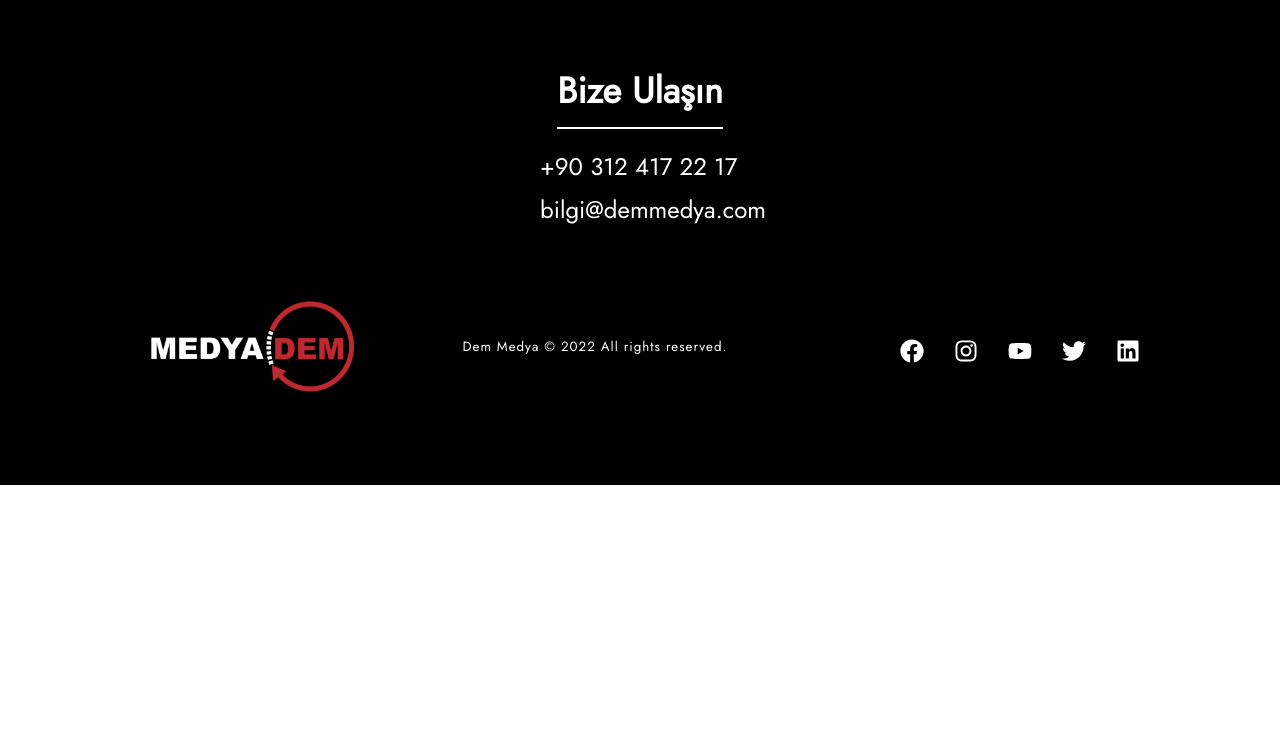
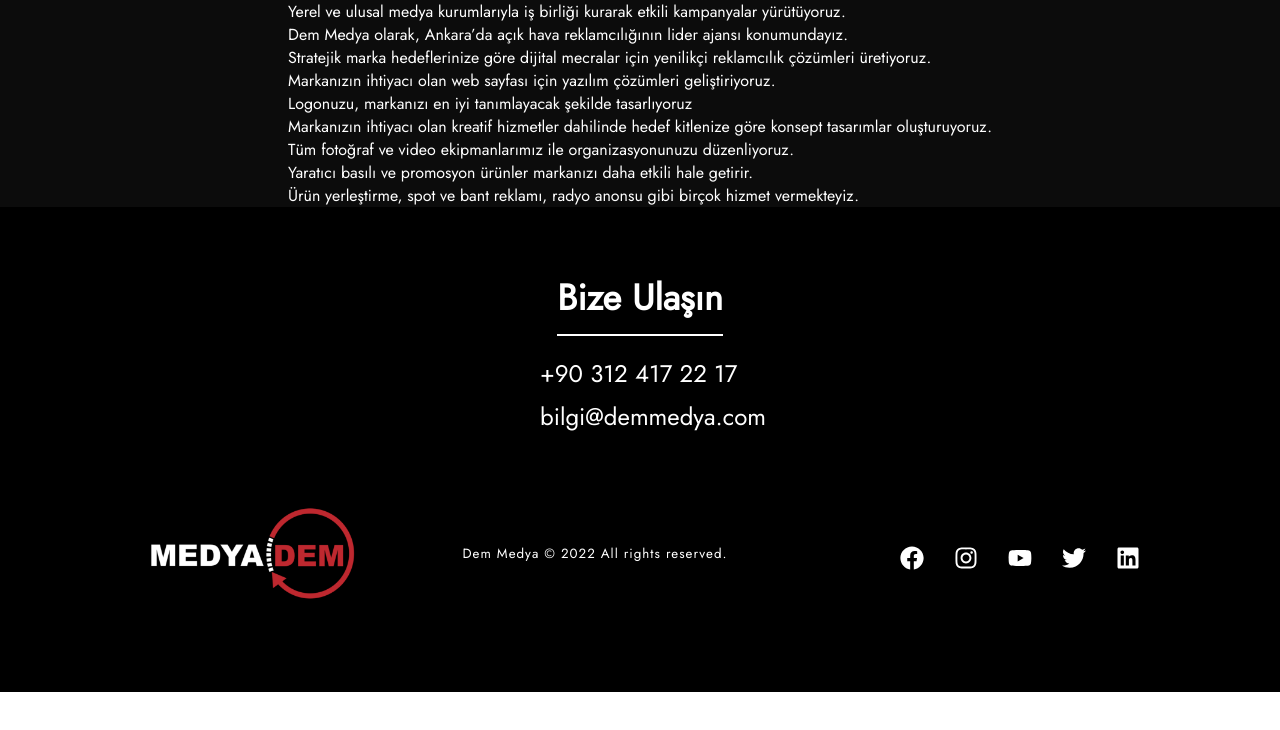
Before and after one commit to PuryaB97/medya-dem-v2, a React (Create React App) app: page /detail/1 in a window 1280 px wide. Shown: the top 730 px of the page. Built offline with nearby package versions, Linux system fonts and the light colour scheme.

Commit message:
detail page

```diff
--- a/src/App.js
+++ b/src/App.js
@@ -9,6 +9,7 @@ import { BrowserRouter as Router, Routes, Route } from "react-router-dom";
 import Home from "./pages/Home";
 import ContactPage from "./pages/Contact";
 import DetailsPage from "./pages/Details";
+import data from "../src/components/Services/Data";
 
 function App() {
   return (
@@ -16,7 +17,7 @@ function App() {
       <Routes>
         <Route path="/" exact element={<Home />} />
         <Route path="/contact" element={<ContactPage />} />
-        <Route path="/detail/:detailId" element={<DetailsPage />} />
+        <Route path="/detail/:detailId" element={<DetailsPage data={data} />} />
       </Routes>
     </Router>
   );
--- a/src/components/Details/Data.js
+++ b/src/components/Details/Data.js
@@ -1,4 +1,4 @@
-export const Services = [
+const Data = [
   {
     id: 1,
     icon: require("../../images/medyaplanlama.png"),
@@ -62,3 +62,5 @@ export const Services = [
       "Ürün yerleştirme, spot ve bant reklamı, radyo anonsu gibi birçok hizmet vermekteyiz.",
   },
 ];
+
+export default Data;
--- a/src/components/Details/index.js
+++ b/src/components/Details/index.js
@@ -1,13 +1,24 @@
 import React from "react";
+import { useParams } from "react-router-dom";
 
 import Footer from "../Footer/index";
 
 import { DetailContainer } from "./DetailElements";
 
-const Detail = () => {
+import Data from "./Data";
+
+const Detail = ({ data }) => {
+  const { detailId } = useParams();
+
+  const servicesData = Data.map((data) => {
+    return <div id={detailId}>{data.title}</div>;
+  });
+
   return (
     <>
-      <DetailContainer></DetailContainer>
+      <DetailContainer>
+        <div>{servicesData}</div>
+      </DetailContainer>
       <Footer />
     </>
   );
```
